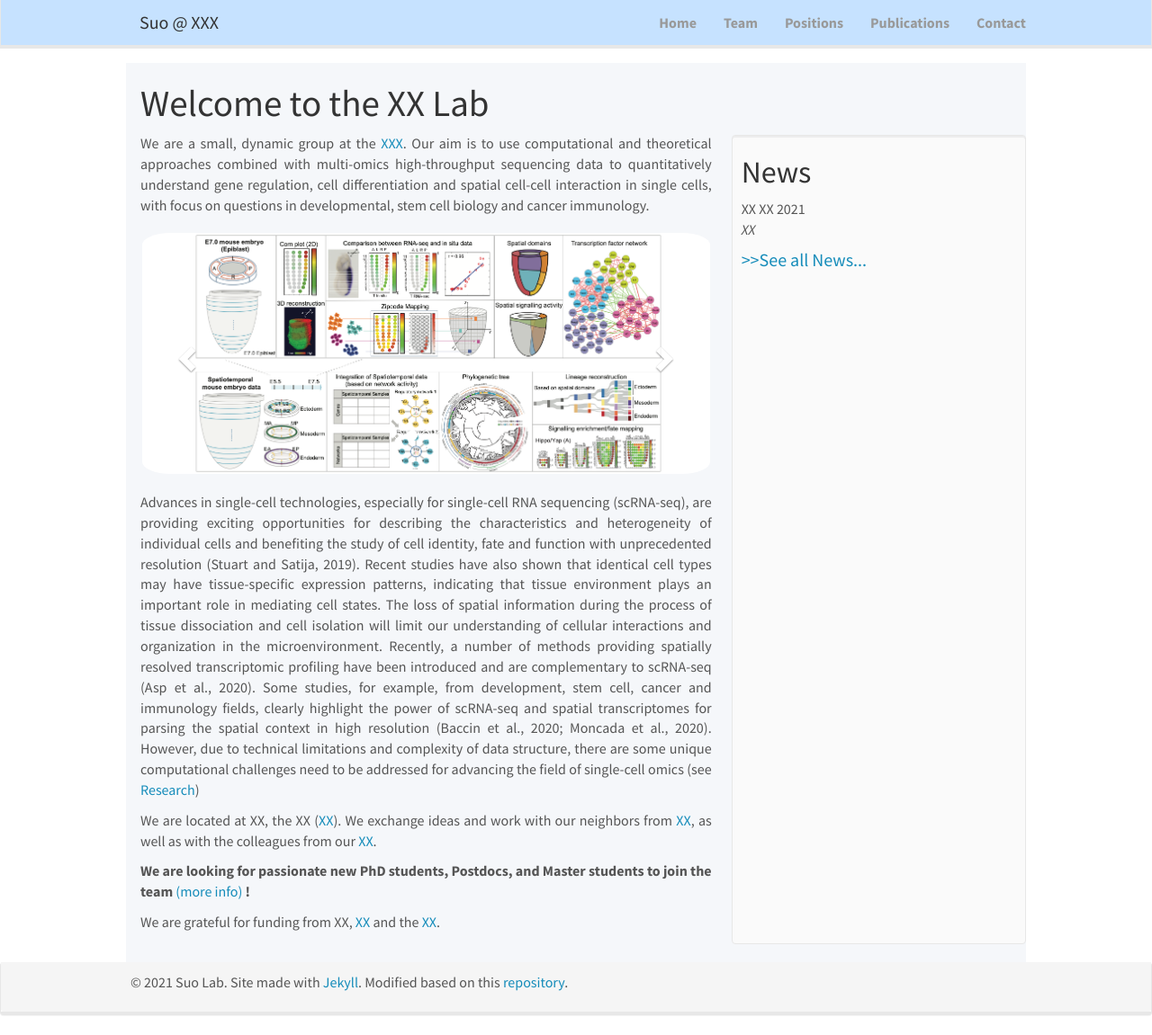
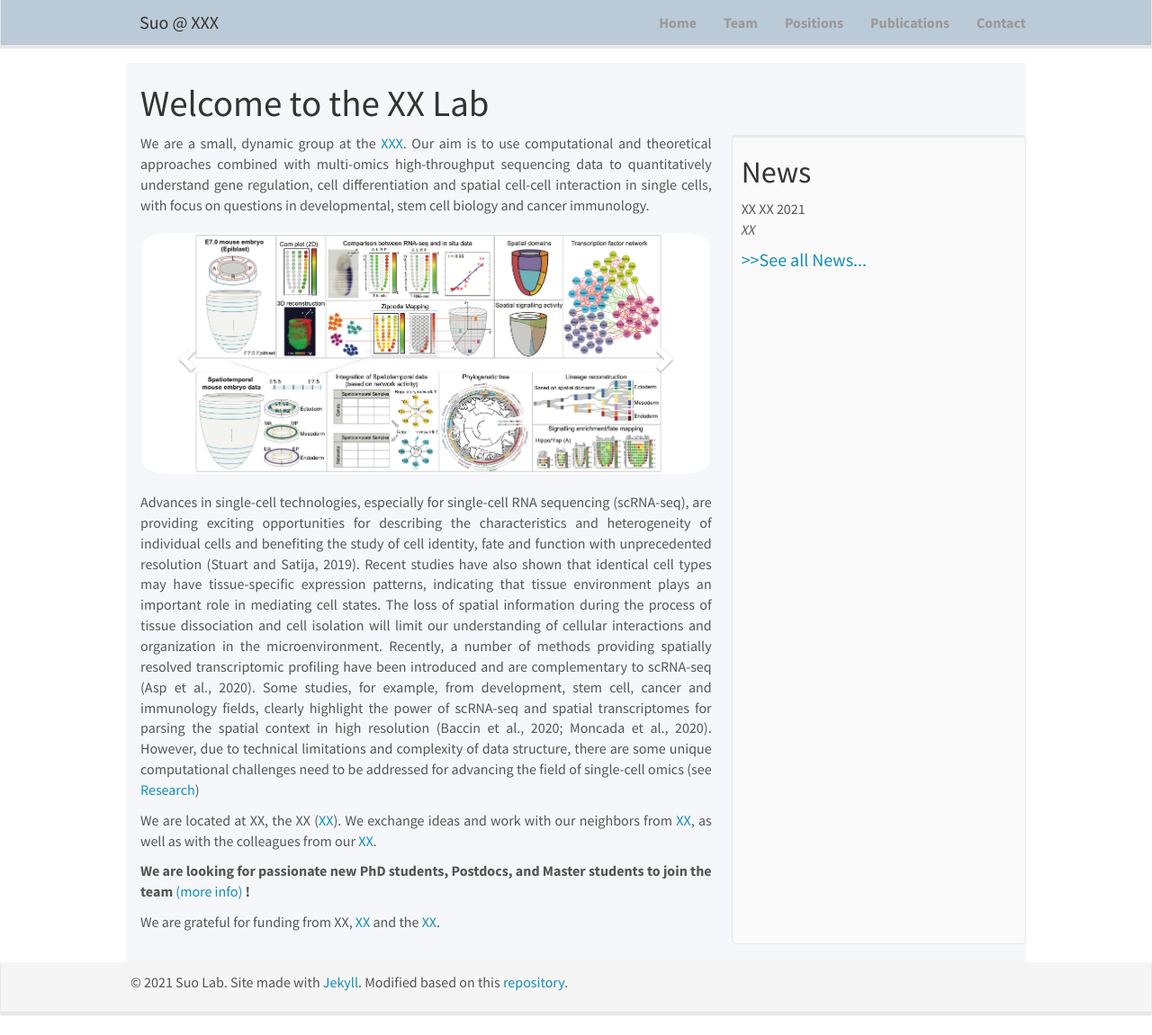
Before and after one commit to suoshengbao/suoshengbao.github.io, a Jekyll site: the page built from _pages/home.md, in a window 1280 px wide and 1151 px high. Shown: the whole window at 90% size. Built offline with Jekyll 4.4.1, drawn with Linux system fonts in a browser that asks for light colours; nearby versions of some CDN libraries.

Commit message:
Update header.html

```diff
--- a/_includes/header.html
+++ b/_includes/header.html
@@ -1,4 +1,4 @@
-<div class="navbar navbar-default navbar-fixed-top" role="navigation" style="background-color: #c6e2ff;">
+<div class="navbar navbar-default navbar-fixed-top" role="navigation" style="background-color: #bacad7;">
   <div class="container-fluid-header">
 	<div class="navbar-header">
 	  <button type="button" class="navbar-toggle collapsed" data-toggle="collapse" data-target="#navbar-collapse-1" aria-expanded="false">
```
